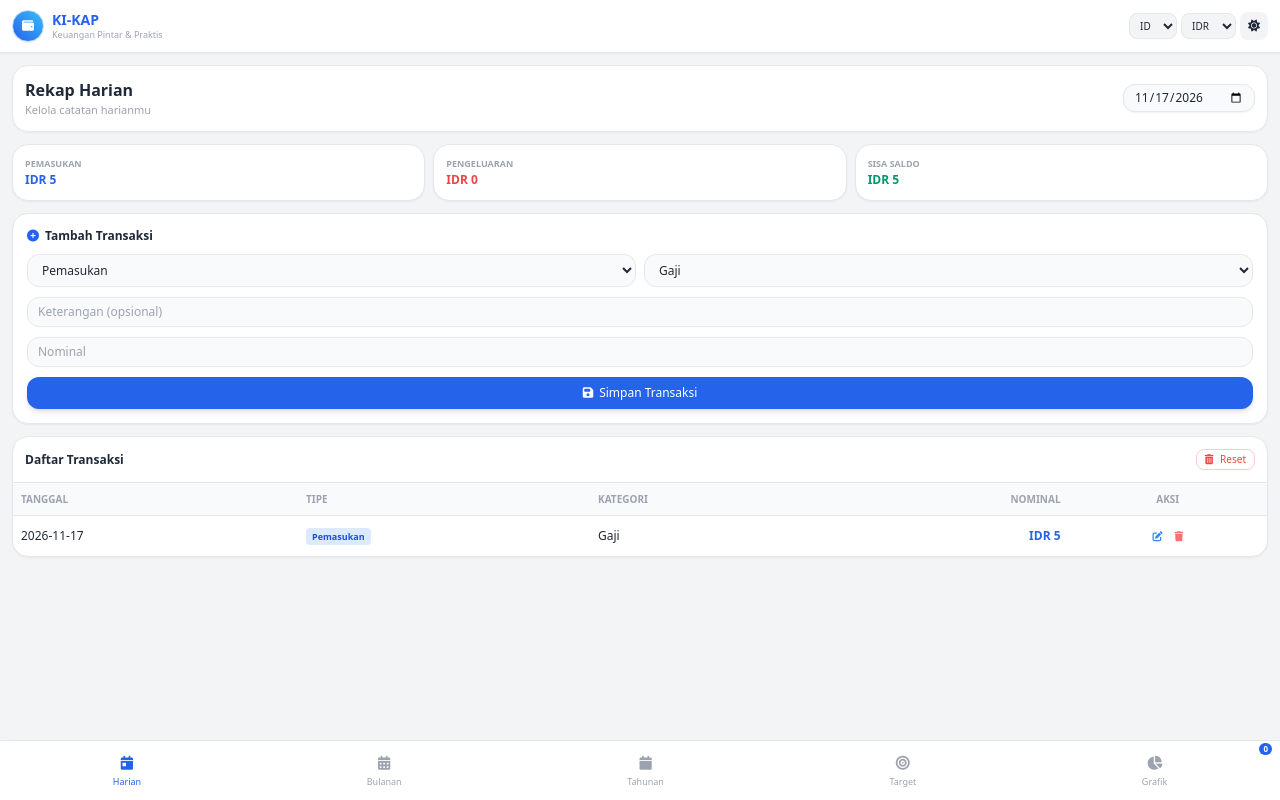
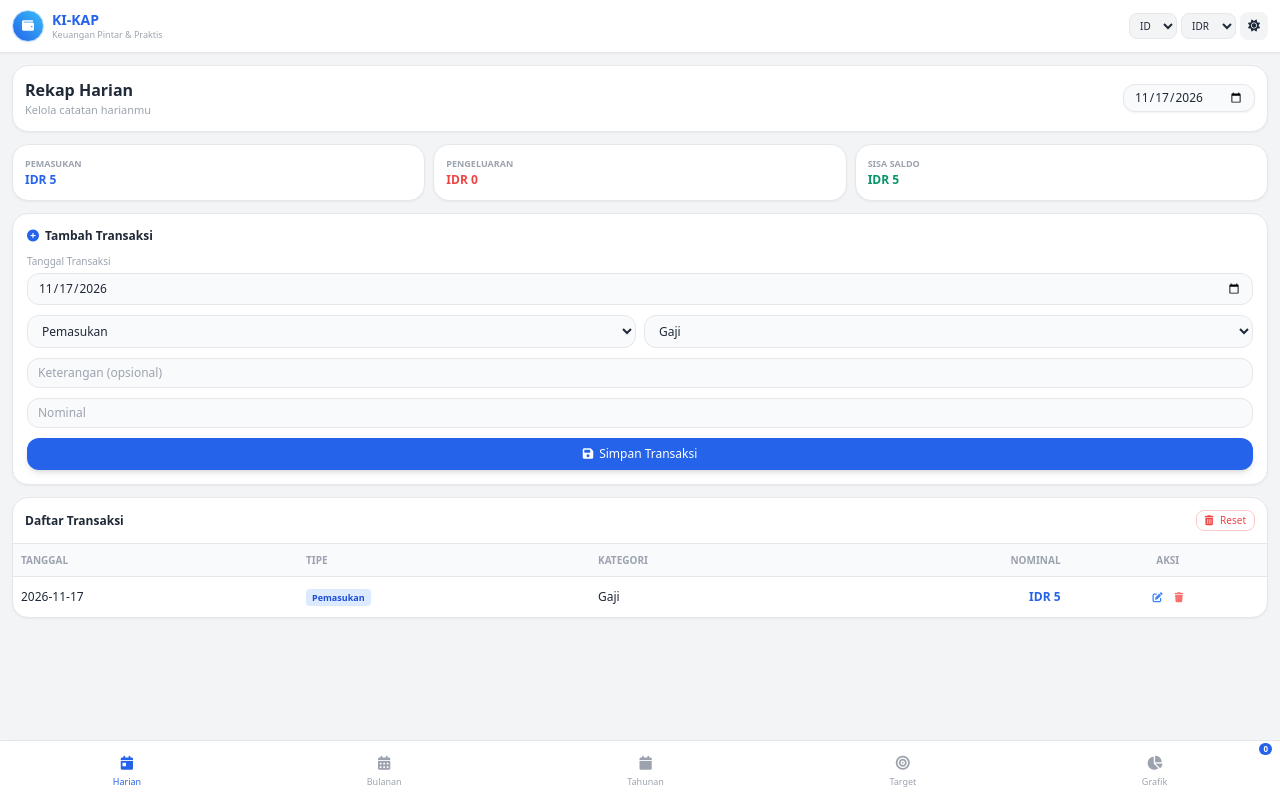
Before and after one commit to rizkylistian9-m/Rekap, a plain HTML site: page index.html in a window 1280 px wide. Both pictures are taken after typing "Sample", "5" into the empty fields and a click on the button "Simpan Transaksi". Drawn offline with nearby package versions, Linux system fonts and the light colour scheme.

Commit message:
Enhance transaction form with date input and cancel option
Updated transaction form to include date input and cancel button functionality.

```diff
--- a/index.html
+++ b/index.html
@@ -102,6 +102,10 @@
             <div class="bg-white dark:bg-gray-800 p-3.5 rounded-2xl shadow-sm border dark:border-gray-700 space-y-2.5 w-full">
                 <h3 id="txt-add-title" class="font-bold text-xs flex items-center gap-1.5"><i class="fa-solid fa-plus-circle text-blue-600"></i> Tambah Transaksi</h3>
                 <form id="transactionForm" onsubmit="handleTransactionForm(event)" class="space-y-2.5 w-full">
+                    <div>
+                        <label id="txt-label-date" class="block text-[10px] text-gray-400 mb-1">Tanggal Transaksi</label>
+                        <input type="date" id="txDate" required class="w-full bg-gray-50 dark:bg-gray-700 border dark:border-gray-600 rounded-xl px-2.5 py-1.5 text-xs focus:ring-2 focus:ring-blue-500 focus:outline-none">
+                    </div>
                     <div class="grid grid-cols-2 gap-2 w-full">
                         <select id="txType" onchange="updateCategoryOptions()" class="bg-gray-50 dark:bg-gray-700 border dark:border-gray-600 rounded-xl px-2.5 py-1.5 text-xs focus:ring-2 focus:ring-blue-500 focus:outline-none w-full">
                             <option value="Pemasukan">Pemasukan</option>
@@ -113,9 +117,15 @@
                     </div>
                     <input type="text" id="txDesc" placeholder="Keterangan (opsional)" class="w-full bg-gray-50 dark:bg-gray-700 border dark:border-gray-600 rounded-xl px-2.5 py-1.5 text-xs focus:ring-2 focus:ring-blue-500 focus:outline-none">
                     <input type="number" id="txt-amount-placeholder" placeholder="Nominal" required min="1" class="w-full bg-gray-50 dark:bg-gray-700 border dark:border-gray-600 rounded-xl px-2.5 py-1.5 text-xs focus:ring-2 focus:ring-blue-500 focus:outline-none">
-                    <button type="submit" id="txt-save-btn" class="w-full bg-blue-600 hover:bg-blue-700 text-white font-medium rounded-xl py-2 text-xs transition-colors shadow-md flex items-center justify-center gap-1.5">
-                        <i class="fa-solid fa-save"></i> Simpan Transaksi
-                    </button>
+
+                    <div class="flex gap-2 w-full">
+                        <button type="submit" id="txt-save-btn" class="flex-1 bg-blue-600 hover:bg-blue-700 text-white font-medium rounded-xl py-2 text-xs transition-colors shadow-md flex items-center justify-center gap-1.5">
+                            <i class="fa-solid fa-save"></i> Simpan Transaksi
+                        </button>
+                        <button type="button" id="cancelEditBtn" onclick="cancelEdit()" class="hidden bg-gray-200 dark:bg-gray-700 hover:bg-gray-300 text-gray-700 dark:text-gray-200 font-medium rounded-xl px-3 py-2 text-xs transition-colors">
+                            Batal
+                        </button>
+                    </div>
                 </form>
             </div>
 
@@ -324,7 +334,8 @@
                 subtitle: "Keuangan Pintar & Praktis",
                 harian: "Rekap Harian", harianDesc: "Kelola catatan harianmu",
                 inc: "Pemasukan", exp: "Pengeluaran", bal: "Sisa Saldo",
-                addTitle: "Tambah Transaksi", editTitle: "Edit Transaksi", descPh: "Keterangan (opsional)", amtPh: "Nominal", saveBtn: "Simpan Transaksi", updateBtn: "Update Transaksi",
+                addTitle: "Tambah Transaksi", editTitle: "Edit Transaksi", labelDate: "Tanggal Transaksi",
+                descPh: "Keterangan (opsional)", amtPh: "Nominal", saveBtn: "Simpan Transaksi", updateBtn: "Update Transaksi",
                 listTitle: "Daftar Transaksi", reset: "Reset", thDate: "Tanggal", thType: "Tipe", thCat: "Kategori", thAmount: "Nominal", thAction: "Aksi",
                 emptyTx: "Belum ada transaksi.",
                 bulanan: "Rekap Bulanan", bulananDesc: "Ringkasan transaksi bulanan", mBal: "Saldo",
@@ -345,7 +356,8 @@
                 subtitle: "Smart & Practical Finance",
                 harian: "Daily Summary", harianDesc: "Manage your daily notes",
                 inc: "Income", exp: "Expense", bal: "Remaining Balance",
-                addTitle: "Add Transaction", editTitle: "Edit Transaction", descPh: "Description (optional)", amtPh: "Amount", saveBtn: "Save Transaction", updateBtn: "Update Transaction",
+                addTitle: "Add Transaction", editTitle: "Edit Transaction", labelDate: "Transaction Date",
+                descPh: "Description (optional)", amtPh: "Amount", saveBtn: "Save Transaction", updateBtn: "Update Transaction",
                 listTitle: "Transaction List", reset: "Reset", thDate: "Date", thType: "Type", thCat: "Category", thAmount: "Amount", thAction: "Action",
                 emptyTx: "No transactions yet.",
                 bulanan: "Monthly Summary", bulananDesc: "Monthly transaction summary", mBal: "Balance",
@@ -366,7 +378,8 @@
                 subtitle: "Keuangan Pintar & Praktis",
                 harian: "Rekap Dina Iki", harianDesc: "Kelola catetan dinanmu",
                 inc: "Pemasukan", exp: "Pengeluaran", bal: "Sisa Saldo",
-                addTitle: "Tambah Transaksi", editTitle: "Edit Transaksi", descPh: "Keterangan (opsional)", amtPh: "Nominal", saveBtn: "Simpen Transaksi", updateBtn: "Update Transaksi",
+                addTitle: "Tambah Transaksi", editTitle: "Edit Transaksi", labelDate: "Tanggal Transaksi",
+                descPh: "Keterangan (opsional)", amtPh: "Nominal", saveBtn: "Simpen Transaksi", updateBtn: "Update Transaksi",
                 listTitle: "Daftar Transaksi", reset: "Reset", thDate: "Tanggal", thType: "Tipe", thCat: "Kategori", thAmount: "Nominal", thAction: "Aksi",
                 emptyTx: "Durung ana transaksi.",
                 bulanan: "Rekap Sasi", bulananDesc: "Ringkesan transaksi saben sasi", mBal: "Saldo",
@@ -387,7 +400,8 @@
                 subtitle: "Keuangan Pintar & Praktis",
                 harian: "Rekap Harian", harianDesc: "Polahkeun catetan poéan anjeun",
                 inc: "Pasukan", exp: "Pangeluaran", bal: "Sésa Saldo",
-                addTitle: "Tambah Transaksi", editTitle: "Édit Transaksi", descPh: "Katerangan (opsional)", amtPh: "Nominal", saveBtn: "Simpen Transaksi", updateBtn: "Update Transaksi",
+                addTitle: "Tambah Transaksi", editTitle: "Édit Transaksi", labelDate: "Tanggal Transaksi",
+                descPh: "Katerangan (opsional)", amtPh: "Nominal", saveBtn: "Simpen Transaksi", updateBtn: "Update Transaksi",
                 listTitle: "Daptar Transaksi", reset: "Reset", thDate: "Tanggal", thType: "Tipe", thCat: "Kategori", thAmount: "Nominal", thAction: "Aksi",
                 emptyTx: "Tacan aya transaksi.",
                 bulanan: "Rekap Bulanan", bulananDesc: "Ringkesan transaksi bulanan", mBal: "Saldo",
@@ -406,8 +420,10 @@
             }
         };
 
-        document.getElementById('filterDate').value = new Date().toISOString().split('T')[0];
-        document.getElementById('filterMonth').value = new Date().toISOString().slice(0, 7);
+        const todayStr = new Date().toISOString().split('T')[0];
+        document.getElementById('filterDate').value = todayStr;
+        document.getElementById('txDate').value = todayStr;
+        document.getElementById('filterMonth').value = todayStr.slice(0, 7);
 
         const yearSelect = document.getElementById('filterYear');
         const currentYear = new Date().getFullYear();
@@ -438,6 +454,7 @@
             document.getElementById('txt-inc-label').textContent = t.inc;
             document.getElementById('txt-exp-label').textContent = t.exp;
             document.getElementById('txt-bal-label').textContent = t.bal;
+            document.getElementById('txt-label-date').textContent = t.labelDate;
 
             const formTitleKey = editingId === null ? t.addTitle : t.editTitle;
             document.getElementById('txt-add-title').innerHTML = `<i class="fa-solid fa-plus-circle text-blue-600"></i> ${formTitleKey}`;
@@ -447,6 +464,14 @@
 
             const btnTextKey = editingId === null ? t.saveBtn : t.updateBtn;
             document.getElementById('txt-save-btn').innerHTML = `<i class="fa-solid fa-save"></i> ${btnTextKey}`;
+
+            const cancelBtn = document.getElementById('cancelEditBtn');
+            if (editingId !== null) {
+                cancelBtn.classList.remove('hidden');
+                cancelBtn.textContent = lang === 'en' ? 'Cancel' : (lang === 'jv' ? 'Batal' : (lang === 'su' ? 'Batal' : 'Batal'));
+            } else {
+                cancelBtn.classList.add('hidden');
+            }
 
             document.getElementById('txt-list-title').textContent = t.listTitle;
             document.getElementById('txt-reset-btn').innerHTML = `<i class="fa-solid fa-trash-can mr-1"></i> ${t.reset}`;
@@ -507,6 +532,7 @@
         function updateCategoryOptions() {
             const type = document.getElementById('txType').value;
             const categorySelect = document.getElementById('txCategory');
+            const currentSelected = categorySelect.value;
             categorySelect.innerHTML = '';
 
             const t = dict[lang];
@@ -518,6 +544,14 @@
                 opt.textContent = cat;
                 categorySelect.appendChild(opt);
             });
+
+            if (currentSelected && !categories.includes(currentSelected)) {
+                let opt = document.createElement('option');
+                opt.value = currentSelected;
+                opt.textContent = currentSelected;
+                categorySelect.appendChild(opt);
+                categorySelect.value = currentSelected;
+            }
         }
 
         function formatMoney(amount) {
@@ -566,7 +600,7 @@
             const category = document.getElementById('txCategory').value;
             const desc = document.getElementById('txDesc').value.trim();
             const amount = parseFloat(document.getElementById('txt-amount-placeholder').value);
-            const date = document.getElementById('filterDate').value;
+            const date = document.getElementById('txDate').value;
 
             if (editingId !== null) {
                 transactions = transactions.map(t => t.id === editingId ? { ...t, date, type, category, desc, amount } : t);
@@ -578,7 +612,7 @@
             localStorage.setItem('kikap_transactions', JSON.stringify(transactions));
 
             document.getElementById('transactionForm').reset();
-            document.getElementById('filterDate').value = date;
+            document.getElementById('txDate').value = todayStr;
             applyLanguage();
             updateCategoryOptions();
             renderApp();
@@ -588,7 +622,7 @@
             const tx = transactions.find(t => t.id === id);
             if (!tx) return;
             editingId = id;
-            document.getElementById('filterDate').value = tx.date;
+            document.getElementById('txDate').value = tx.date;
             document.getElementById('txType').value = tx.type;
             updateCategoryOptions();
             document.getElementById('txCategory').value = tx.category;
@@ -597,6 +631,14 @@
 
             applyLanguage();
             window.scrollTo({ top: 0, behavior: 'smooth' });
+        }
+
+        function cancelEdit() {
+            editingId = null;
+            document.getElementById('transactionForm').reset();
+            document.getElementById('txDate').value = todayStr;
+            applyLanguage();
+            updateCategoryOptions();
         }
 
         function deleteTransaction(id) {
```
